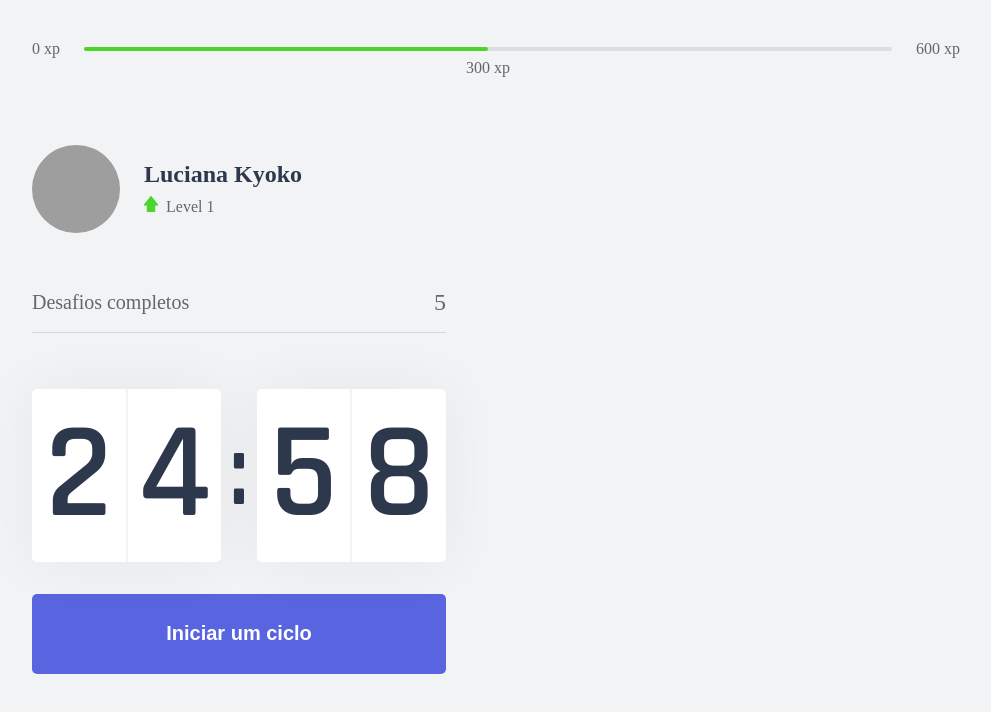
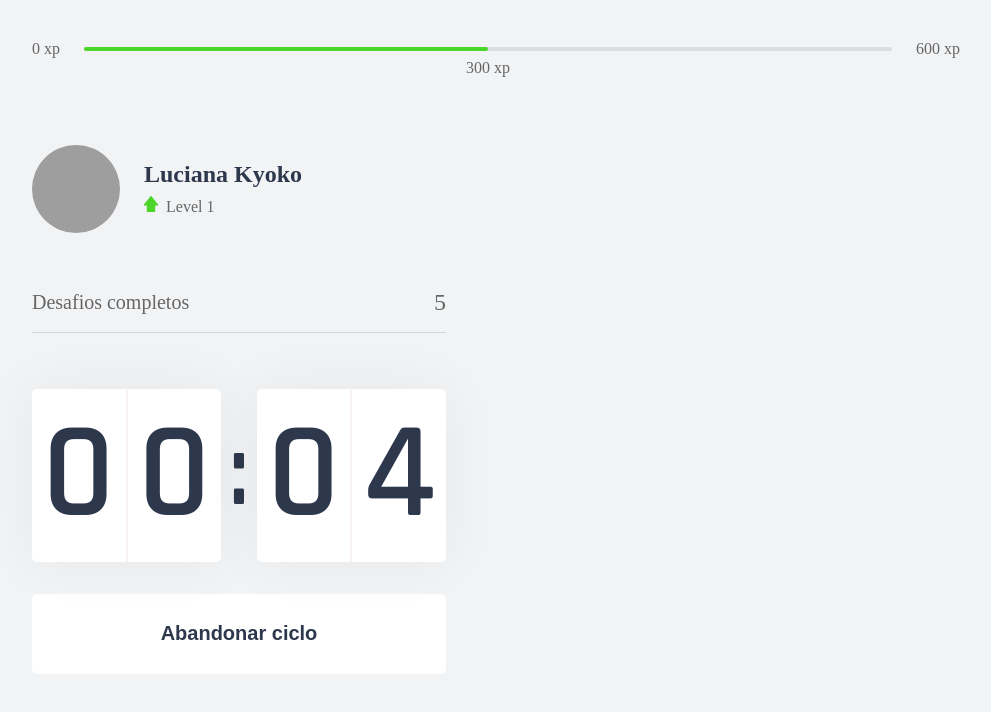
Before and after one commit to lucianakyoko/moveit-next, a Next.js app: page / in a window 1280 px wide. Both pictures are taken after a click on the button "Iniciar um ciclo". Shown: the top 712 px of the page, without its empty margins (144-1135 px from the left). Built offline with nearby package versions, Linux system fonts and the light colour scheme; grey boxes are pictures that could not be loaded.

Commit message:
Finalizando a funcionalidade do botão Countdown

```diff
--- a/src/components/Contdown.tsx
+++ b/src/components/Contdown.tsx
@@ -1,9 +1,12 @@
 import { useState, useEffect } from 'react';
 import styles from '../styles/components/Countdown.module.css'
 
+let countdownTimeout: NodeJS.Timeout;
+
 export function Countdown() {
-  const [time, setTime] = useState(25 * 60);
-  const [active, setActive] = useState(false);
+  const [time, setTime] = useState(0.1 * 60);
+  const [isActive, setIsActive] = useState(false);
+  const [hasFinished, setHasFinished] = useState(false);
 
   const minutes = Math.floor(time / 60);
   const seconds = time % 60;
@@ -12,16 +15,25 @@
   const [secondLeft, secondRight] = String(seconds).padStart(2, '0').split('');
 
   function startCountdown() {
-    setActive(true);
+    setIsActive(true);
+  }
+
+  function resetCountdown()   {
+    clearTimeout(countdownTimeout);
+    setIsActive(false);
+    setTime(0.1 * 60);
   }
 
   useEffect(() => {
-    if(active && time > 0) {
-      setTimeout(() => {
+    if(isActive && time > 0) {
+      countdownTimeout = setTimeout(() => {
         setTime(time - 1)
       }, 1000)
+    } else if (isActive && time === 0) {
+      setHasFinished(true);
+      setIsActive(false);
     }
-  }, [active, time])
+  }, [isActive, time])
 
   return (
     <div>
@@ -37,9 +49,23 @@
         </div>
       </div>
 
-      <button type="button" className={styles.CountdounButton} onClick={startCountdown}>
-        Iniciar um ciclo
-      </button>
+      { hasFinished ? (
+        <button disabled className={styles.CountdounButton}>
+        Ciclo encerrado
+        </button>
+      ) : (
+        <>
+          { isActive ? (
+            <button type="button" className={`${styles.CountdounButton} ${styles.CountdounButtonActive}`} onClick={resetCountdown}>
+              Abandonar ciclo
+            </button>
+            ) : (
+            <button type="button" className={styles.CountdounButton} onClick={startCountdown}>
+            Iniciar um ciclo
+            </button>
+        )}
+        </>
+      )}
     </div>
   );
 }
--- a/src/styles/components/Countdown.module.css
+++ b/src/styles/components/Countdown.module.css
@@ -58,6 +58,22 @@
   transition: background-color 0.2s;
 }
 
-.CountdounButton:hover {
+.CountdounButton:not(:disabled):hover {
   background: var(--blue-dark);
 }
+
+.CountdounButtonActive {
+  background: var(--white);
+  color: var(--title);
+}
+
+.CountdounButtonActive:not(:disabled):hover {
+  background: var(--red);
+  color: var(--white);
+}
+
+.CountdounButton:disabled {
+  background: var(--white);
+  color: var(--text);
+  cursor: not-allowed;
+}
```
